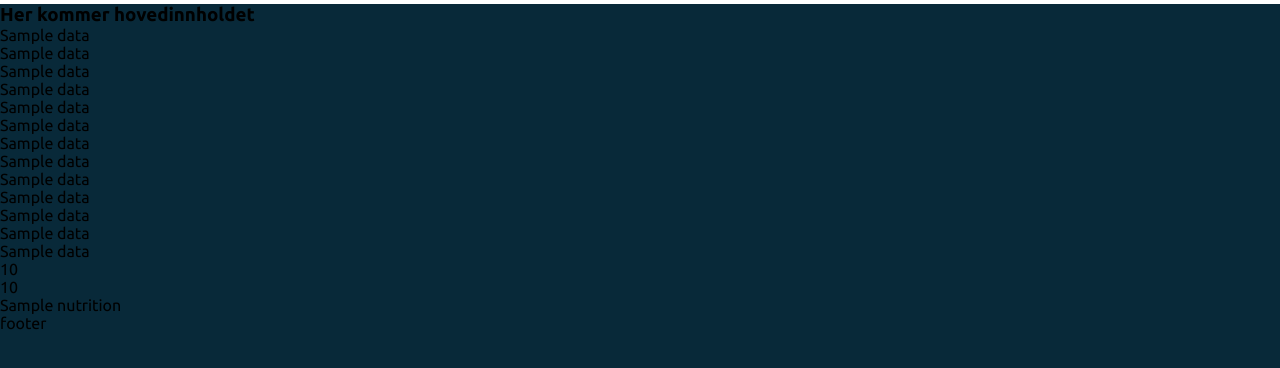
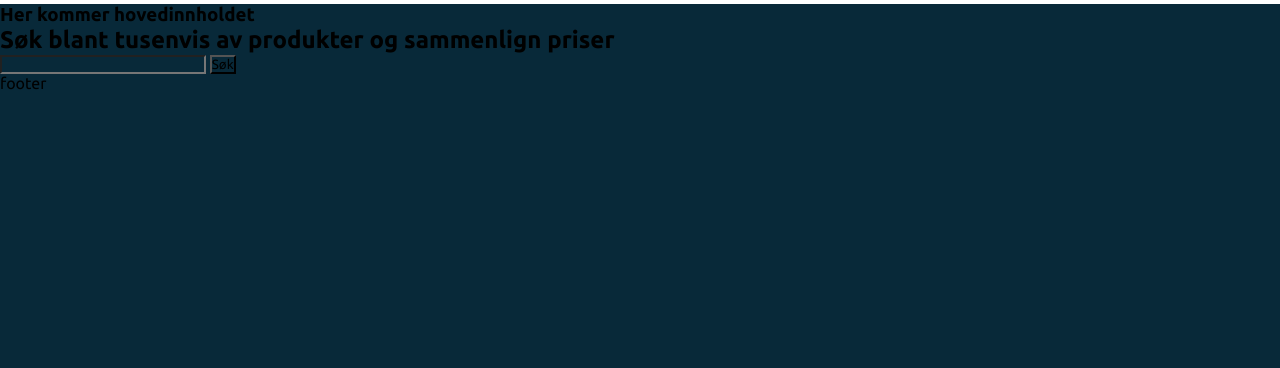
Before and after one commit to HenrikS-A/IT1-prissammenligning, a Flask app: page / in a window 1280 px wide. Shown: the part 58-426 px from the top of the page. Run offline with Flask 2, Linux system fonts and the light colour scheme; a database or web service that is not in the repository returns one stand-in record (values such as "Sample title"); data that the repository does not hold is empty.

Commit message:
prosjekt startet

```diff
--- a/app.py
+++ b/app.py
@@ -1,13 +1,27 @@
-from flask import Flask, render_template
+from flask import Flask, render_template, request
 from henteData import hent_data
 
 app = Flask(__name__)
 
 @app.get("/")
 def index():
-    produkter = hent_data("taco krydder", sortering="price_desc")
+    return render_template("index.html")
 
-    return render_template("index.html", produkter=produkter)
+@app.get("/produktene")
+def rute_produktene():
+    produkter = hent_data(sortering="price_desc")
+    return render_template("produktene.html", produkter=produkter["data"])
+
+@app.get("/produkter")
+def rute_produkter():
+    s=request.args["soek"]
+
+    produkter = hent_data(s, sortering="price_desc") # Her er s søket bruker skriver inn
+
+    return render_template("produktene.html", soek=s, produkter=produkter["data"])
+
+
+
 
 
 
--- a/henteData.py
+++ b/henteData.py
@@ -1,7 +1,7 @@
 import requests
 
-# sidetall, merke og sortering er valgfrie argumenter (optional arguments) som har startverdien None
-def hent_data(soek, sidetall=None, merke=None, sortering=None):
+# Valgfrie argumenter (optional arguments) som har startverdien None
+def hent_data(soek=None, sidetall=None, merke=None, sortering=None):
     url = "https://kassal.app/api/v1/products"
 
     parametere = {
--- a/templates/index.html
+++ b/templates/index.html
@@ -6,22 +6,15 @@
     <h3>Her kommer hovedinnholdet</h3>
 
 
-    <p>{{ produkter["data"][0]["name"] }}</p>
-    <p>{{ produkter["data"][1]["name"] }}</p>
-    <p>{{ produkter["data"][2]["name"] }}</p>
-    <p>{{ produkter["data"][3]["name"] }}</p>
-    <p>{{ produkter["data"][4]["name"] }}</p>
-    <p>{{ produkter["data"][5]["name"] }}</p>
-    <p>{{ produkter["data"][6]["name"] }}</p>
-    <p>{{ produkter["data"][7]["name"] }}</p>
-    <p>{{ produkter["data"][8]["name"] }}</p>
-    <p>{{ produkter["data"][9]["name"] }}</p>
-    <p>{{ produkter["data"][10]["name"] }}</p>
-    <p>{{ produkter["data"][11]["name"] }}</p>
-    <p>{{ produkter["data"][12]["name"] }}</p>
+    <form action="/produkter" method="get">
+        <h2>Søk blant tusenvis av produkter og sammenlign priser</h2>
+
+        <input type="search" name="soek">
+        <button type="submit">Søk</button>
+    </form>
 
 
-    <p>{{ produkter["data"][0]["current_price"] }}</p>
-    <p>{{ produkter["data"][0]["price_history"] }}</p>
-    <p>{{ produkter["data"][0]["nutrition"] }}</p>
+
+
+
 {% endblock %}
--- a/templates/mal.html
+++ b/templates/mal.html
@@ -16,8 +16,8 @@
 <body>
     <header>
         <nav>
-            <a href="">Forside</a>
-            <a href="">Produktene</a>
+            <a href="/">Forside</a>
+            <a href="/produktene">Produktene</a>
             <a href="">Tilbud</a>
             <a href="">Favoritter</a>
         </nav>
```
Also changed, not shown: templates/produktene.html (added, +15 -0 lines).
